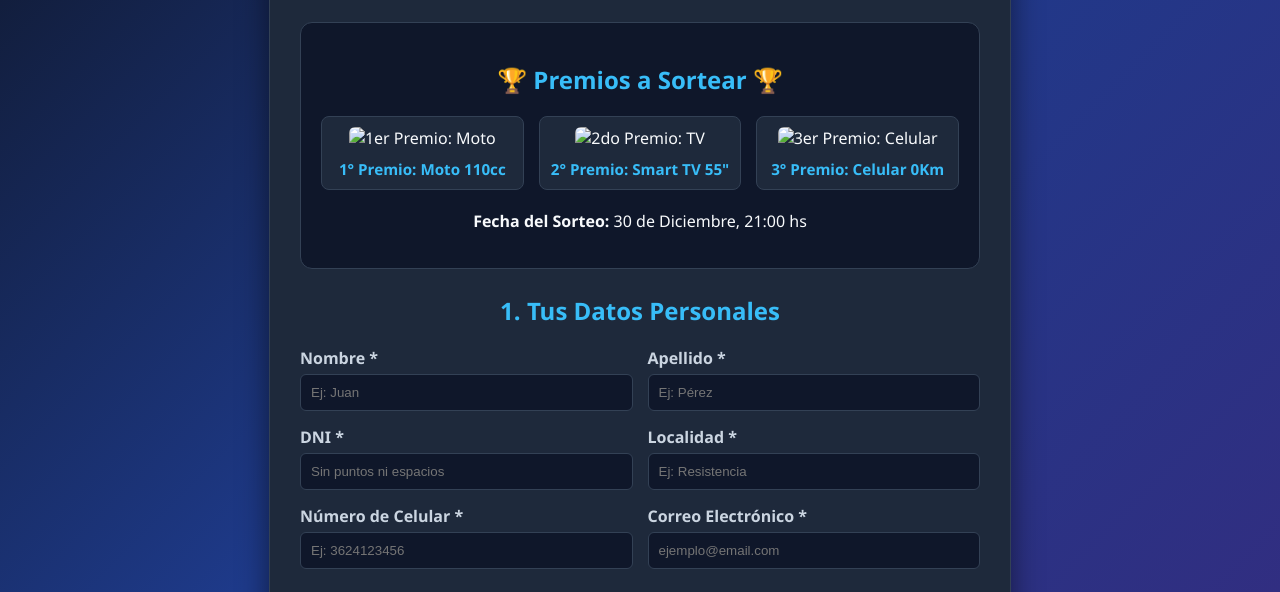
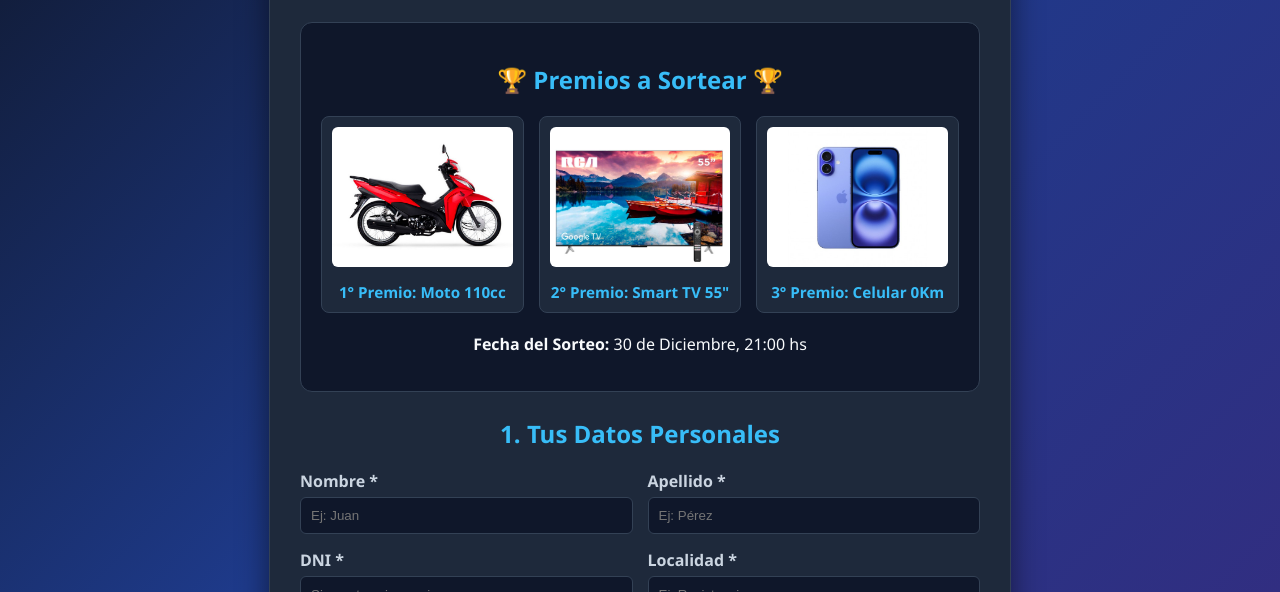
Before and after one commit to sebas18sebas/S-sorteos, a plain HTML site: page index.html in a window 1280 px wide. Shown: the part 208-800 px from the top of the page. Drawn offline with Linux system fonts and the light colour scheme.

Commit message:
Update index.html

```diff
--- a/index.html
+++ b/index.html
@@ -223,15 +223,15 @@
         <h2>🏆 Premios a Sortear 🏆</h2>
         <div class="prizes-grid">
             <div class="prize-item">
-                <img src="img/moto.jpg" alt="1er Premio: Moto" class="prize-img">
+                <img src="moto.jpg" alt="1er Premio: Moto" class="prize-img">
                 <h3>1° Premio: Moto 110cc</h3>
             </div>
             <div class="prize-item">
-                <img src="img/tv.jpg" alt="2do Premio: TV" class="prize-img">
+                <img src="tv.jpg" alt="2do Premio: TV" class="prize-img">
                 <h3>2° Premio: Smart TV 55"</h3>
             </div>
             <div class="prize-item">
-                <img src="img/cel.jpg" alt="3er Premio: Celular" class="prize-img">
+                <img src="cel.jpg" alt="3er Premio: Celular" class="prize-img">
                 <h3>3° Premio: Celular 0Km</h3>
             </div>
         </div>
```
